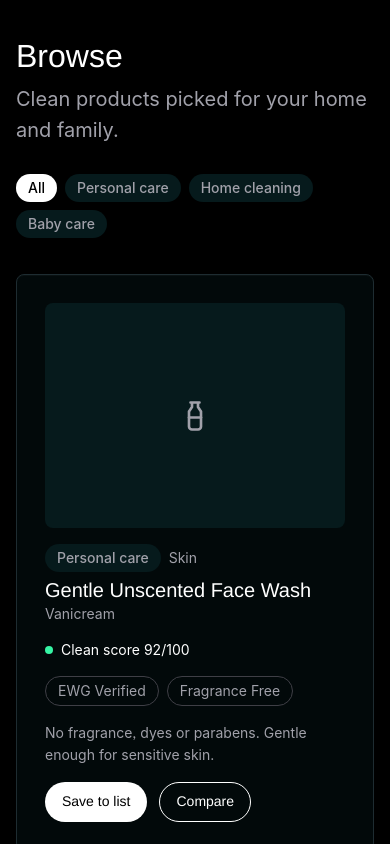
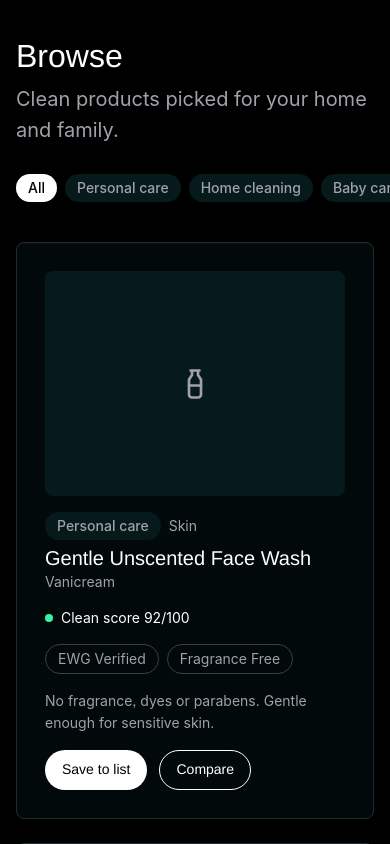
Before and after one commit to bphillips0172/clean-shopper, a React (Vite) app: page / in a window 390 px wide. Shown: the top 844 px of the page. Built offline with nearby package versions, Linux system fonts and the light colour scheme.

Commit message:
Scroll category pills horizontally on phones
Co-Authored-By: Claude Opus 5.5 <noreply@anthropic.com>

```diff
--- a/src/features/browse/BrowsePage.jsx
+++ b/src/features/browse/BrowsePage.jsx
@@ -22,7 +22,12 @@ function BrowsePage() {
       <h1 className="font-display text-xl font-normal leading-tight text-fg">Browse</h1>
       <p className="mt-3 text-lg text-muted">Clean products picked for your home and family.</p>
 
-      <div role="group" aria-label="Filter by category" className="mt-6 flex flex-wrap gap-2">
+      <div
+        role="group"
+        aria-label="Filter by category"
+        onFocus={(event) => event.target.scrollIntoView({ block: 'nearest', inline: 'nearest' })}
+        className="-mx-container-phone mt-5 flex gap-2 overflow-x-auto scroll-px-container-phone px-container-phone py-1 sm:mx-0 sm:flex-wrap sm:overflow-visible sm:px-0"
+      >
         {[ALL, ...categories].map((label) => (
           <CategoryTag
             key={label}
```
